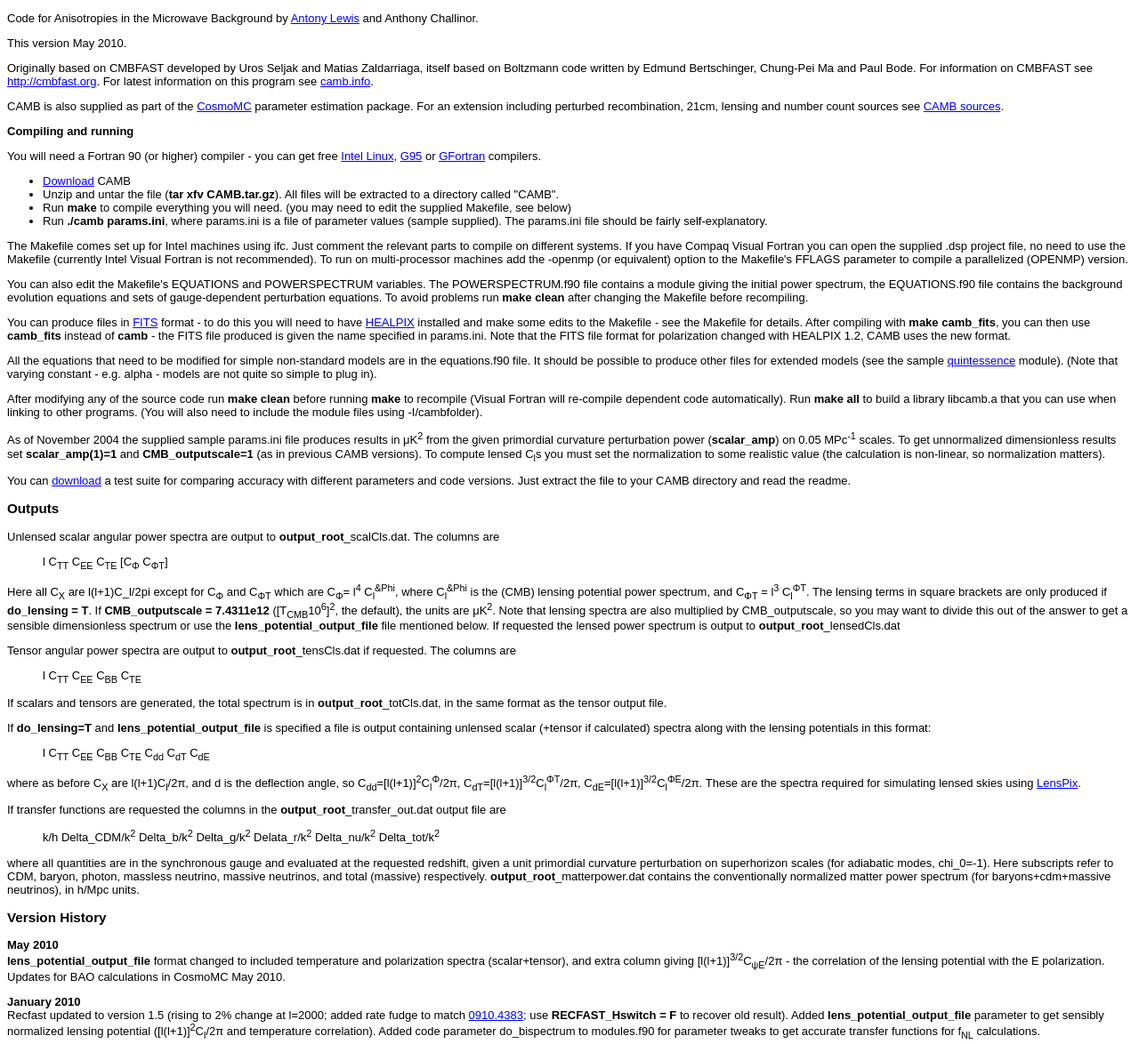
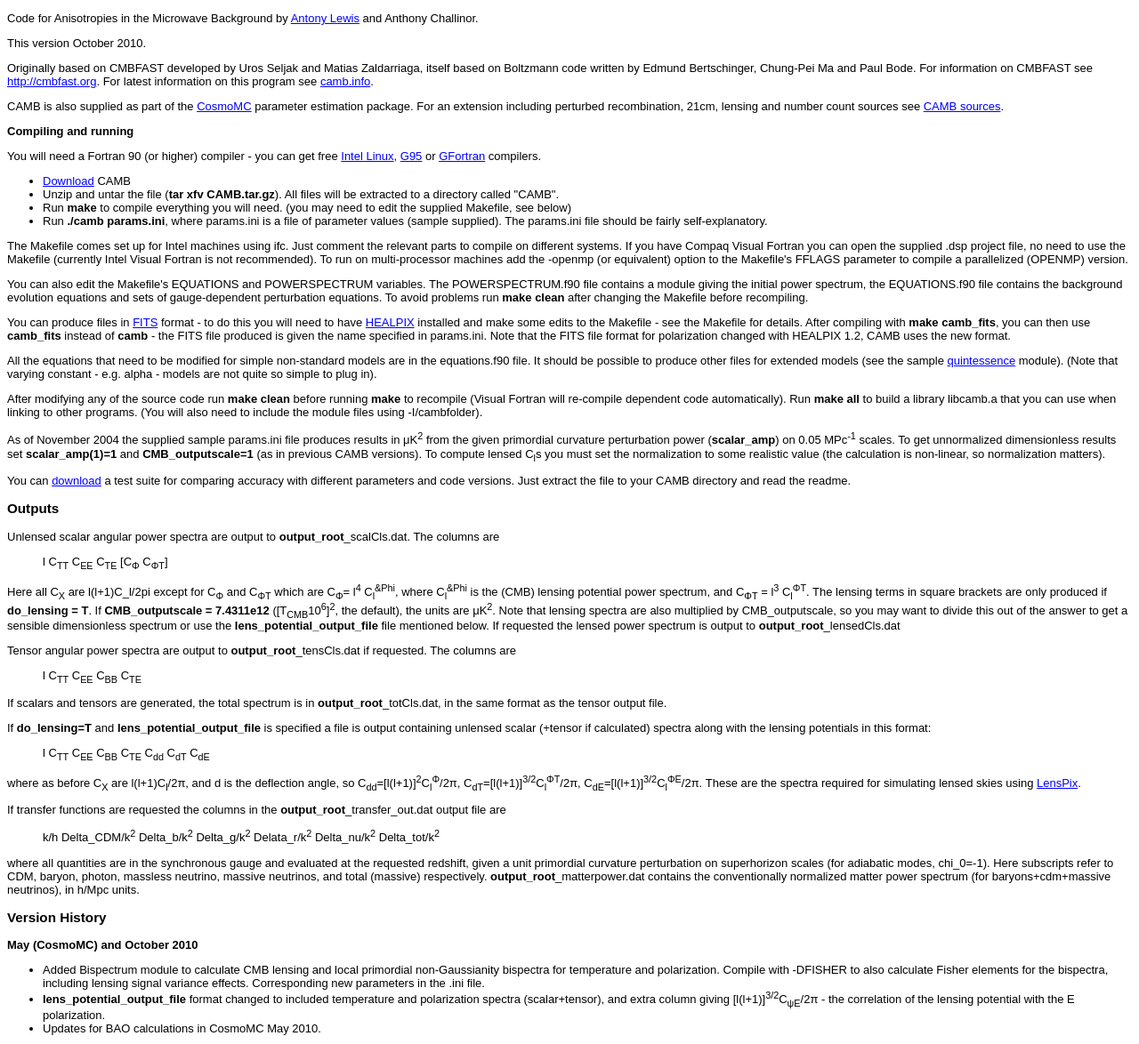
Before and after one commit to cmbant/CAMB, a plain HTML site: page readme.html in a window 1280 px wide. Shown: the part 68-1242 px from the top of the page at 89% size. Drawn offline with Linux system fonts and the light colour scheme.

Commit message:
CAMB bispectrum module updates

```diff
--- a/readme.html
+++ b/readme.html
@@ -13,7 +13,7 @@
 Code for Anisotropies in the Microwave Background by <A
 HREF="http://cosmologist.info/">Antony Lewis</A> and Anthony
 Challinor. <P>
-This version May 2010.
+This version October 2010.
 <P>
 <FONT SIZE=-1>
 Originally based on CMBFAST developed by Uros Seljak and Matias
@@ -109,9 +109,13 @@ where all quantities are in the synchronous gauge and evaluated at the requested
 <A NAME="version">
 <H3>Version History</H3>
 
-<B>May 2010</B><BR>
-
-<b>lens_potential_output_file</b> format changed to included temperature and polarization spectra (scalar+tensor), and extra column giving [l(l+1)]<sup>3/2</sup>C<sub>&psi;E</sub>/2&pi; - the correlation of the lensing potential with the E polarization. Updates for BAO calculations in CosmoMC May 2010.
+<B>May (CosmoMC) and October 2010</B><BR>
+<UL>
+<LI>Added Bispectrum module to calculate CMB lensing and local primordial non-Gaussianity bispectra for temperature and polarization. Compile with -DFISHER to also calculate Fisher elements for the bispectra, including lensing signal variance effects. Corresponding new parameters in the .ini file.
+<LI><b>lens_potential_output_file</b> format changed to included temperature and polarization spectra (scalar+tensor), and extra column giving [l(l+1)]<sup>3/2</sup>C<sub>&psi;E</sub>/2&pi; - the correlation of the lensing potential with the E polarization.
+<LI>
+Updates for BAO calculations in CosmoMC May 2010.
+</UL>
 <P>
 <B>January 2010</B><BR>
 Recfast updated to version 1.5 (rising to 2% change at l=2000; added rate fudge to match <A HREF="http://arxiv.org/abs/0910.4383">0910.4383</A>; use <b>RECFAST_Hswitch = F</b> to recover old result). Added <b>lens_potential_output_file</b> parameter to get sensibly normalized lensing potential ([l(l+1)]<sup>2</sup>C<sub>l</sub>/2&pi; and temperature correlation). Added code parameter do_bispectrum to modules.f90 for parameter tweaks to get accurate transfer functions for f<sub>NL</sub> calculations.
```
Also changed, not shown: 1 other file.
